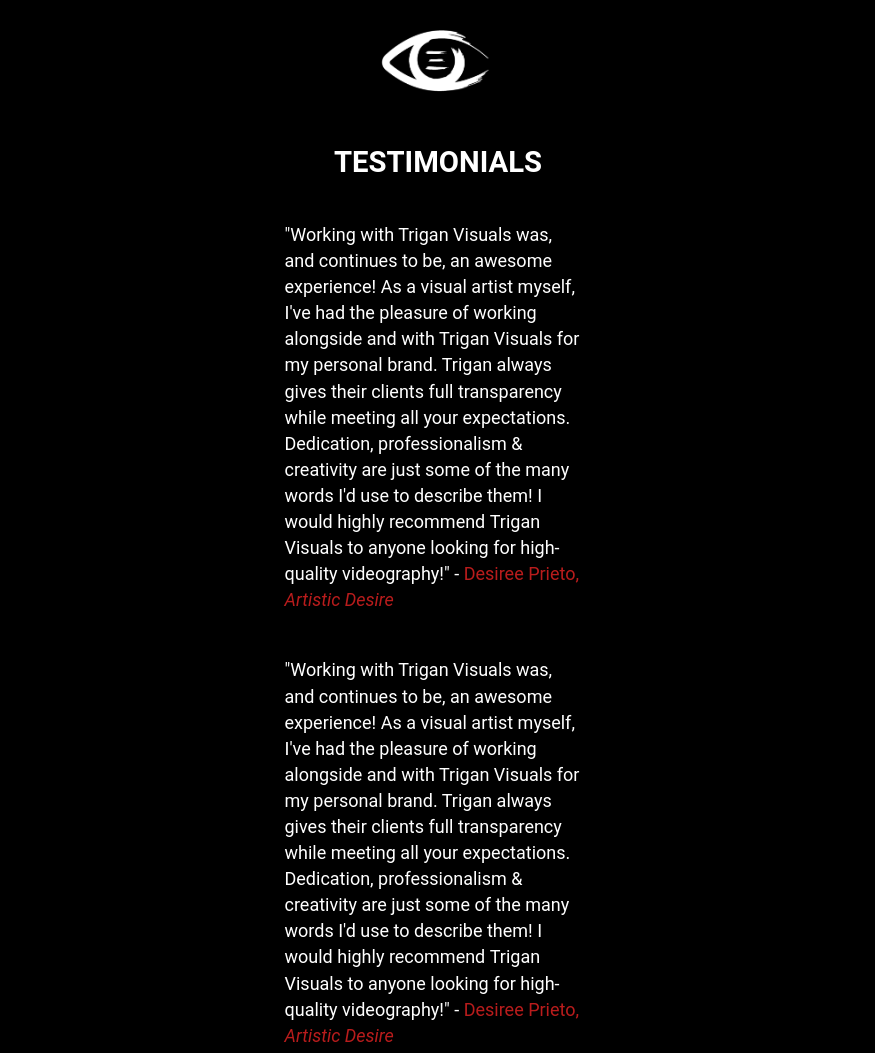
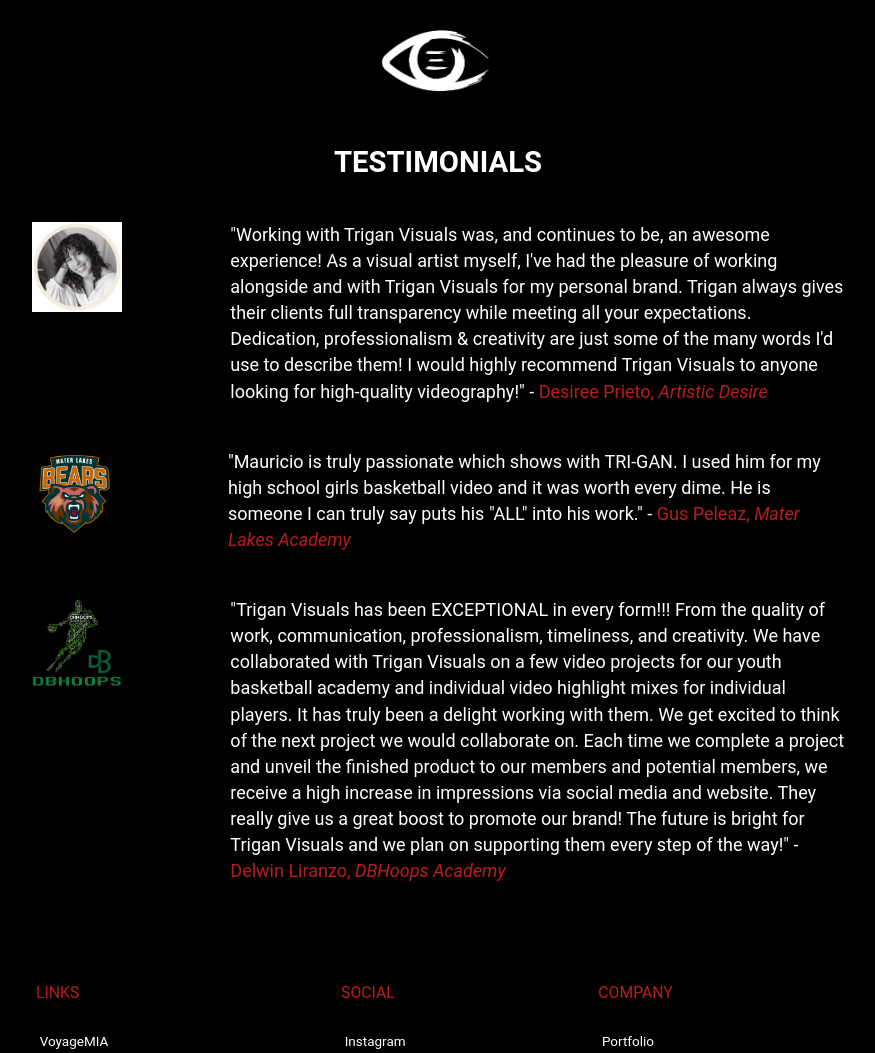
Before and after one commit to BacklotStevie/trigan-frontend, a Gatsby site: page /testimonials in a window 1280 px wide. Shown: the part 199-1252 px from the top of the page, without its empty margins (202-1077 px from the left). Built offline with nearby package versions, Linux system fonts and the light colour scheme; Gatsby itself is replaced by a stand-in of ours; a web font is replaced by a local one.

Commit message:
Testimonial Update
Updated testimonials to reflect all current reviews for client.

```diff
--- a/src/pages/testimonials.js
+++ b/src/pages/testimonials.js
@@ -3,6 +3,9 @@ import Layout from "../components/layout"
 import SEO from "../components/seo"
 import triganeye from "../images/trigan eye.png"
 import isho from "../images/Isho.jpeg"
+import mater from "../images/mater.png"
+import dbhoops from "../images/dbhoops.png"
+import didi from "../images/didi.jpeg"
 
 const Testimonials = () => (
   <Layout>
@@ -15,13 +18,16 @@ const Testimonials = () => (
             <h2 class="text-white">TESTIMONIALS</h2>
         </div>
         <div class='flex justify-around flex-wrap pt-4'>
-            <p class="text-white w-full md:w-1/3">"Working with Trigan Visuals was, and continues to be, an awesome experience! As a visual artist myself, I've had the pleasure of working alongside and with Trigan Visuals for my personal brand. Trigan always gives their clients full transparency while meeting all your expectations. Dedication, professionalism & creativity are just some of the many words I'd use to describe them! I would highly recommend Trigan Visuals to anyone looking for high-quality videography!" - <span class='text-red-700'>Desiree Prieto, <i>Artistic Desire</i></span></p>
+            <img src={didi} alt="..." class="flex max-w-23 max-h-20 justify-self: center border-none"></img>
+            <p class="text-white w-full md:w-2/3">"Working with Trigan Visuals was, and continues to be, an awesome experience! As a visual artist myself, I've had the pleasure of working alongside and with Trigan Visuals for my personal brand. Trigan always gives their clients full transparency while meeting all your expectations. Dedication, professionalism & creativity are just some of the many words I'd use to describe them! I would highly recommend Trigan Visuals to anyone looking for high-quality videography!" - <span class='text-red-700'>Desiree Prieto, <i>Artistic Desire</i></span></p>
         </div>
         <div class='flex justify-around flex-wrap pt-4'>
-            <p class="text-white w-full md:w-1/3">"Working with Trigan Visuals was, and continues to be, an awesome experience! As a visual artist myself, I've had the pleasure of working alongside and with Trigan Visuals for my personal brand. Trigan always gives their clients full transparency while meeting all your expectations. Dedication, professionalism & creativity are just some of the many words I'd use to describe them! I would highly recommend Trigan Visuals to anyone looking for high-quality videography!" - <span class='text-red-700'>Desiree Prieto, <i>Artistic Desire</i></span></p>
+            <img src={mater} alt="..." class="flex max-w-23 max-h-20 justify-self: center border-none"></img>
+            <p class="text-white w-full md:w-2/3">"Mauricio is truly passionate which shows with TRI-GAN. I used him for my high school girls basketball video and it was worth every dime. He is someone I can truly say puts his "ALL" into his work." - <span class='text-red-700'>Gus Peleaz, <i>Mater Lakes Academy</i></span></p>
         </div>
         <div class='flex justify-around flex-wrap pt-4'>
-            <p class="text-white w-full md:w-1/3">"Working with Trigan Visuals was, and continues to be, an awesome experience! As a visual artist myself, I've had the pleasure of working alongside and with Trigan Visuals for my personal brand. Trigan always gives their clients full transparency while meeting all your expectations. Dedication, professionalism & creativity are just some of the many words I'd use to describe them! I would highly recommend Trigan Visuals to anyone looking for high-quality videography!" - <span class='text-red-700'>Desiree Prieto, <i>Artistic Desire</i></span></p>
+            <img src={dbhoops} alt="..." class="flex max-w-23 max-h-20 justify-self: center border-none"></img>
+            <p class="text-white w-full md:w-2/3">"Trigan Visuals has been EXCEPTIONAL in every form!!! From the quality of work, communication, professionalism, timeliness, and creativity. We have collaborated with Trigan Visuals on a few video projects for our youth basketball academy and individual video highlight mixes for individual players. It has truly been a delight working with them. We get excited to think of the next project we would collaborate on. Each time we complete a project and unveil the finished product to our members and potential members, we receive a high increase in impressions via social media and website. They really give us a great boost to promote our brand! The future is bright for Trigan Visuals and we plan on supporting them every step of the way!" - <span class='text-red-700'>Delwin Liranzo, <i>DBHoops Academy</i></span></p>
         </div>
     </>
   </Layout>
```
Also changed, not shown: src/images/dbhoops.png (added), src/images/didi.jpeg (added), src/images/mater.png (added).
